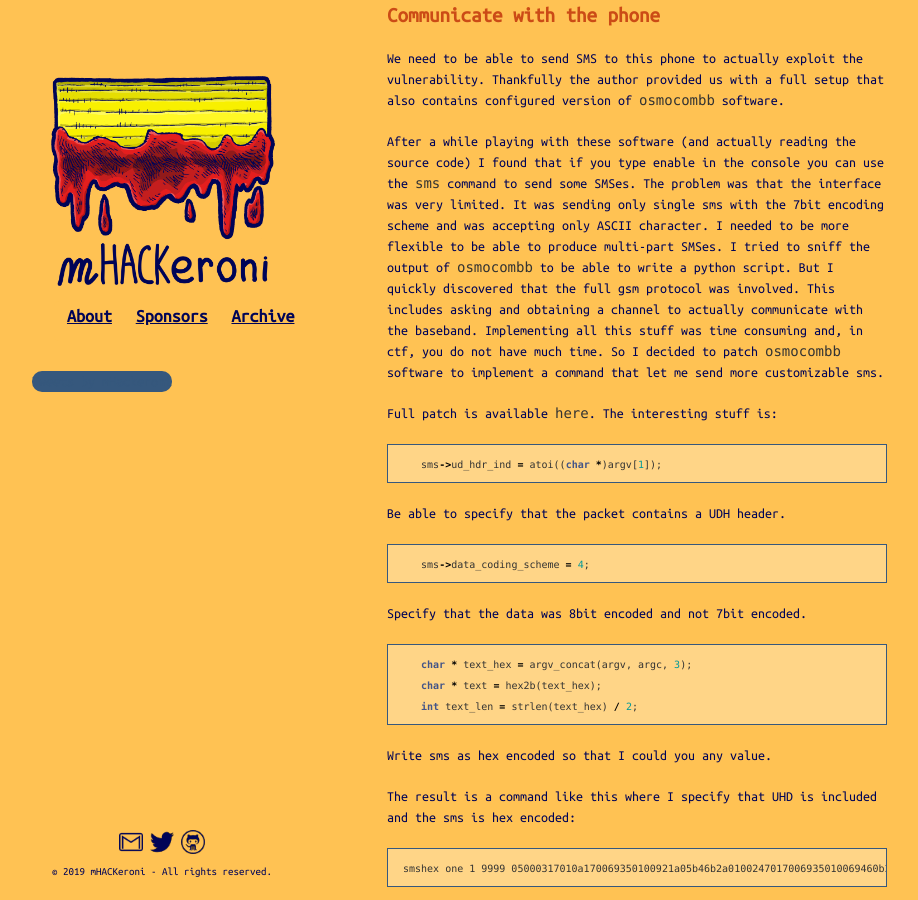
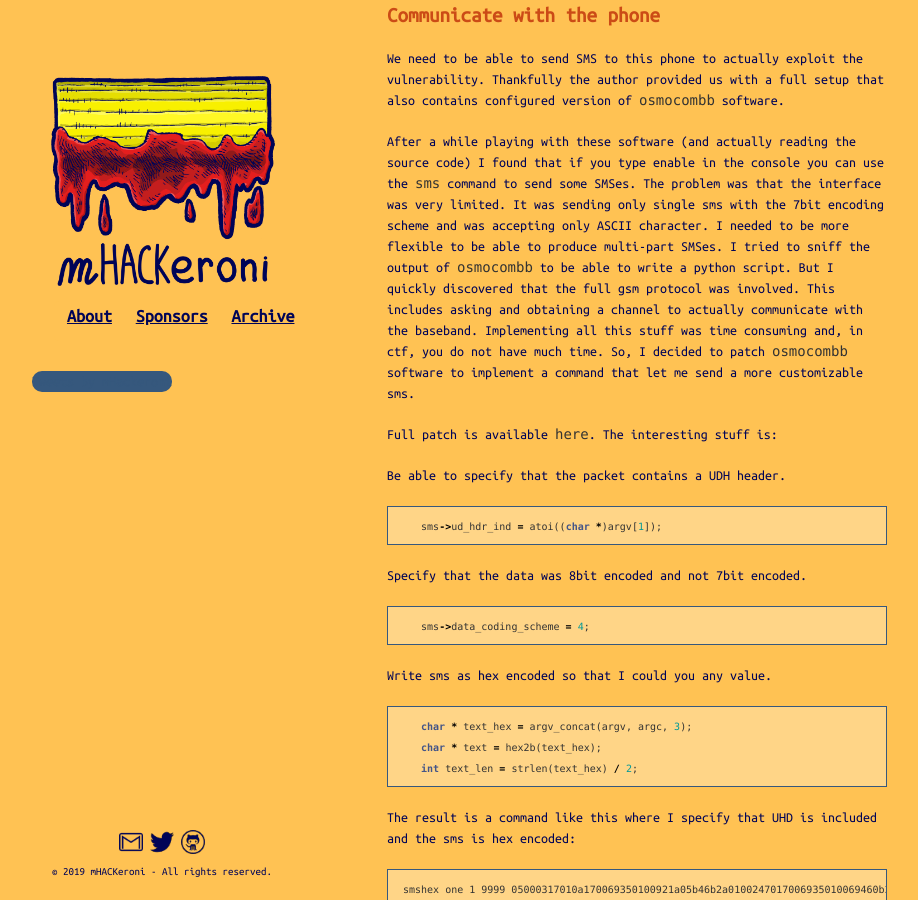
Before and after one commit to mhackeroni/mhackeroni.github.io, a Jekyll site: the page built from archive/_posts/2018-12-30-35c3ctf-newphonewhodis.md, in a window 1280 px wide and 900 px high, scrolled down 4902 px. Shown: the whole window, without its empty margins (183-1101 px from the left). Built offline with Jekyll 4.4.1, drawn with Linux system fonts in a browser that asks for light colours; comment, search, counter and statistics services are not loaded.

````diff
--- a/archive/_posts/2018-12-30-35c3ctf-newphonewhodis.md
+++ b/archive/_posts/2018-12-30-35c3ctf-newphonewhodis.md
@@ -174,24 +174,24 @@ After a while playing with these software (and actually reading the source code)
 The problem was that the interface was very limited. It was sending only single sms with the 7bit encoding scheme and was accepting only ASCII character. I needed to be more flexible to be able to produce multi-part SMSes.
 I tried to sniff the output of `osmocombb` to be able to write a python script. But I quickly discovered that the full gsm protocol was involved.
 This includes asking and obtaining a channel to actually communicate with the baseband. Implementing all this stuff was time consuming and, in ctf, you do not have much time.
-So I decided to patch `osmocombb` software to implement a command that let me send more customizable sms.
+So, I decided to patch `osmocombb` software to implement a command that let me send a more customizable sms.
 
 Full patch is available [`here`]({{"/assets/code/newphonewhodis_writeup/osmocombb_path.diff"|absolute_url}}). The interesting stuff is:
 
+Be able to specify that the packet contains a UDH header.
 ```c
    sms->ud_hdr_ind = atoi((char *)argv[1]);
 ```
-Be able to specify that the packet contains a UDH header.
+Specify that the data was 8bit encoded and not 7bit encoded.
 ```c
    sms->data_coding_scheme = 4;
 ```
-Specify that the data was 8bit encoded and not 7bit encoded.
+Write sms as hex encoded so that I could you any value.
 ```c
    char * text_hex = argv_concat(argv, argc, 3);
    char * text = hex2b(text_hex);
    int text_len = strlen(text_hex) / 2;
 ```
-Write sms as hex encoded so that I could you any value.
 
 The result is a command like this where I specify that UHD is included and the sms is hex encoded:
 
````
